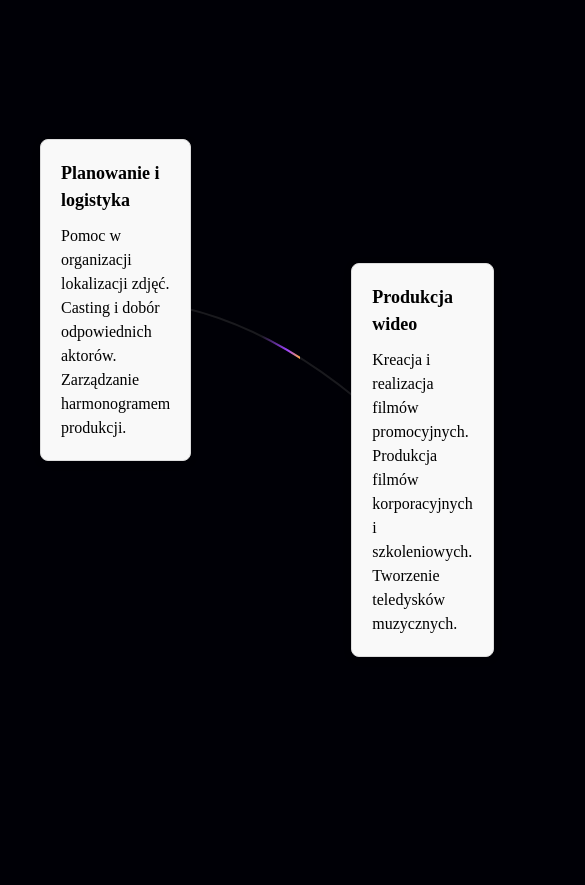
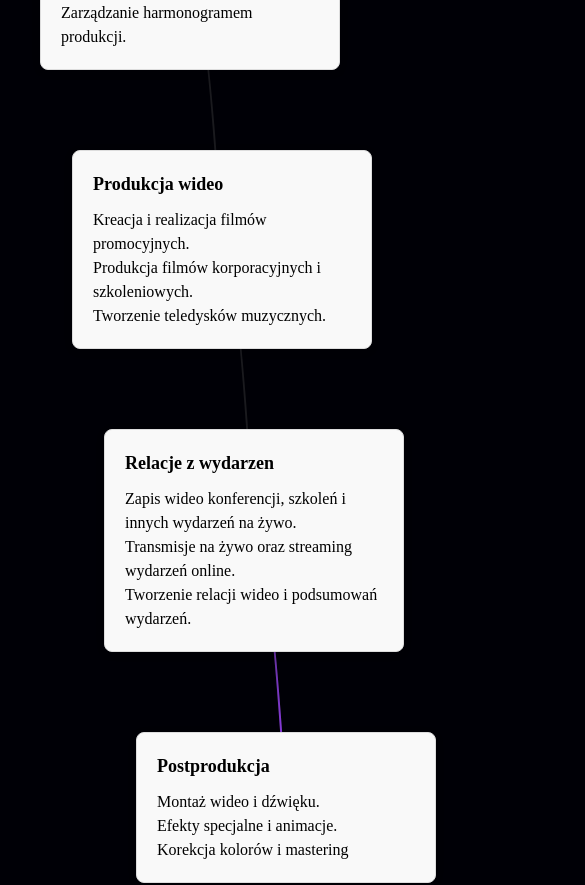
Before and after one commit to kkplak/FAMA, a React (Create React App) app: page /1/home in a window 390 px wide. Shown: the part 2680-3565 px from the top of the page, 585 px wide, since content can reach past the window. Built offline with nearby package versions, Linux system fonts and the light colour scheme; a web font is replaced by a local one.

Commit message:
adding initial mobile version for animated beams section

```diff
--- a/src/App.css
+++ b/src/App.css
@@ -426,6 +426,52 @@ h1 {
   margin-top: -20rem;
 }
 
+@media (max-width: 980px) {
+  .offer-cards {
+    display: block;
+    margin: 0 auto;
+    justify-content: center;
+  }
+  .card-3 {
+    margin-top: 5rem;
+    margin-left: 20rem;
+  }
+  .offer-card-wrapper {
+    margin-top: 0rem;
+  }
+  .card-1 {
+    margin-left: 2rem;
+  }
+  .card-2 {
+    margin-top: 5rem;
+    margin-left: 10rem;
+  }
+  .card-4 {
+    margin-top: 9rem;
+    margin-left: 25rem;
+  }
+}
+@media (max-width: 768px) {
+  .card-3 {
+    margin-top: 5rem;
+    margin-left: 4rem;
+  }
+  .offer-card-wrapper {
+    margin-top: 0rem;
+  }
+  .card-1 {
+    margin-left: 0rem;
+  }
+  .card-2 {
+    margin-top: 5rem;
+    margin-left: 2rem;
+  }
+  .card-4 {
+    margin-top: 5rem;
+    margin-left: 6rem;
+  }
+}
+
 /*---------------------------------------------------------*/
 
 .about-us-container {
--- a/src/components/AnimatedBeam/BeamTest.tsx
+++ b/src/components/AnimatedBeam/BeamTest.tsx
@@ -38,7 +38,7 @@ export function AnimatedBeamDemo() {
       ref={containerRef}
     >
       {/* Container for the four Circles */}
-      <div className="flex z-10 flex-row justify-between items-center w-full h-full offer-card-wrapper">
+      <div className=" offer-cards flex z-10 flex-row justify-between items-center w-full h-full offer-card-wrapper">
         <div className="offer-card card-1" ref={div1Ref}>
           <h2 className="offer-title">Planowanie i logistyka</h2>
           <ul className="offer-list">
```
